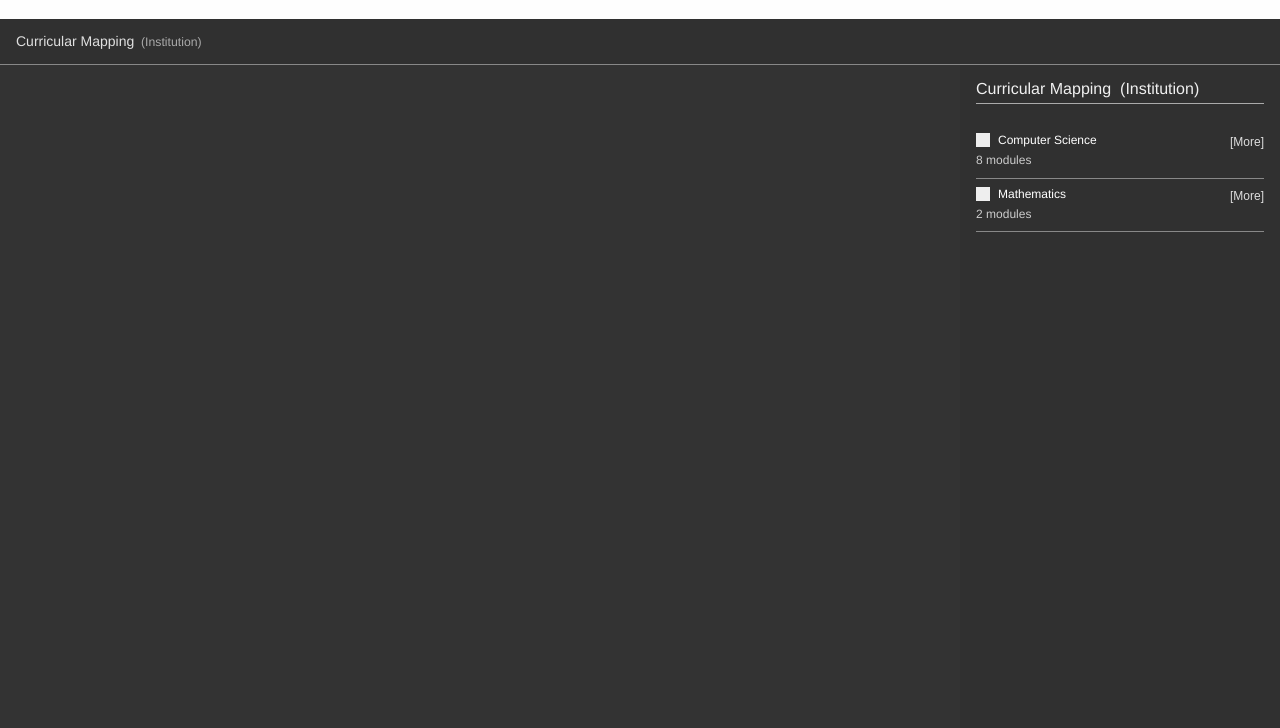
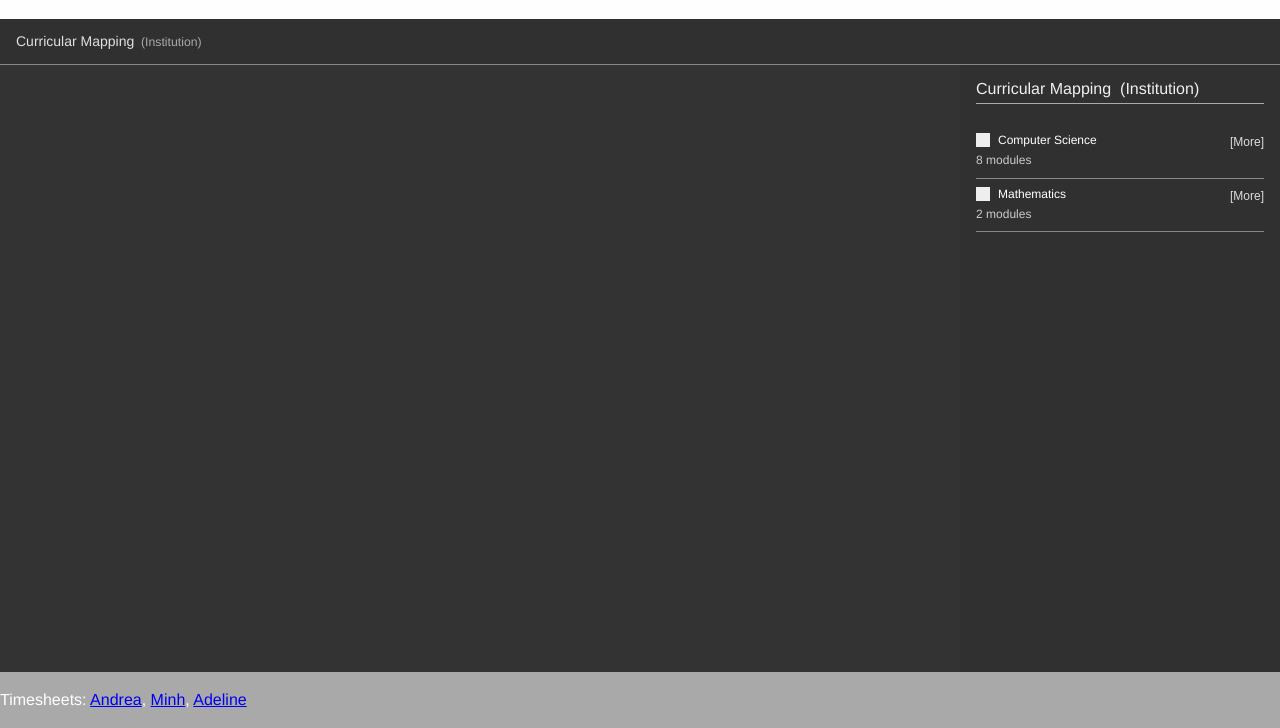
Before and after one commit to kmanasil/adelintai.github.io, a website: page index.html in a window 1280 px wide. Shown: the part 72-800 px from the top of the page. Drawn offline with nearby package versions, Linux system fonts and the light colour scheme.

Commit message:
Update index.html

```diff
--- a/index.html
+++ b/index.html
@@ -13,9 +13,9 @@
 
   <style>
     .footer {
-      position: absolute;
+      position: fixed;
       left: 0;
-      bottom: -40%;
+      bottom: 0;
       width: 100%;
       background-color: darkgrey;
       color: white;
```
